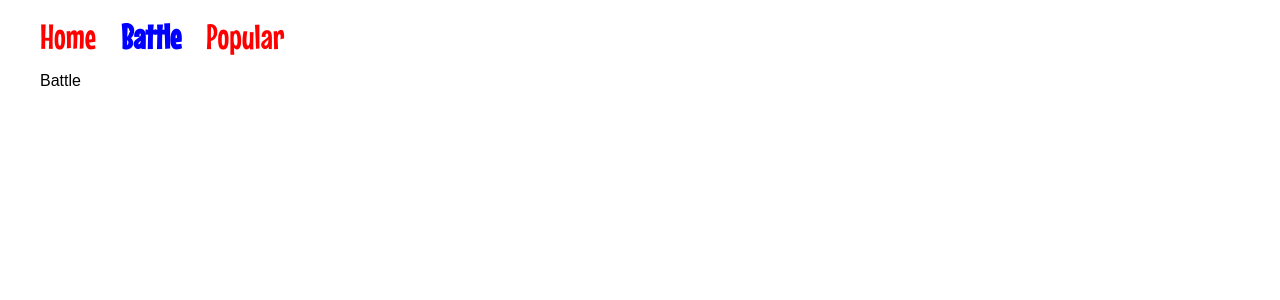
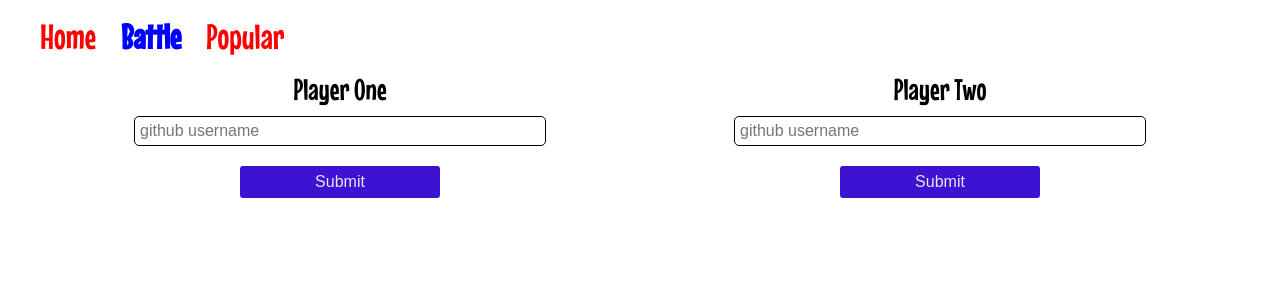
Before and after one commit to bdog72/git-hub-battle-part-2, a React app: page /battle in a window 1280 px wide. Shown: the top 300 px of the page. Built offline with nearby package versions, Linux system fonts and the light colour scheme; a web font is replaced by a local one.

Commit message:
about halfway through

```diff
--- a/src/components/App.js
+++ b/src/components/App.js
@@ -1,5 +1,5 @@
 import React, { Component } from 'react'
-import { BrowserRouter as Router, Route } from 'react-router-dom'
+import { BrowserRouter as Router, Route, Switch } from 'react-router-dom'
 import Popular from './Popular'
 import Nav from './Nav'
 import Home from './Home'
@@ -10,9 +10,14 @@
       <Router>
         <div className='container'>
           <Nav />
-          <Route exact path='/' component={Home} />
-          <Route path='/battle' component={Battle} />
-          <Route path='/popular' component={Popular} />
+          <Switch>
+            <Route exact path='/' component={Home} />
+            <Route exact path='/battle' component={Battle} />
+            <Route path='/popular' component={Popular} />
+            <Route render={function () {
+              return <p className='NF'>NOT FOUND</p>
+            }} />
+          </Switch>
         </div>
       </Router>
     )
--- a/src/components/Battle.js
+++ b/src/components/Battle.js
@@ -1,10 +1,160 @@
 import React, { Component } from 'react'
+import '../styles/battle.scss'
+import PropTypes from 'prop-types'
+
+function PlayerPreview (props) {
+  return (
+    <div>
+      <div className='column'>
+        <img className='avatar'
+          src={props.avatar}
+          alt={'Avatar for ' + props.username} />
+        <h2 className='username'>@{props.username}</h2>
+      </div>
+      <button className='reset'
+        onClick={props.onReset.bind(null, props.id)}>
+        Reset
+      </button>
+    </div>
+  )
+}
+
+PlayerPreview.propTypes = {
+  avatar: PropTypes.string.isRequired,
+  username: PropTypes.string.isRequired,
+  id: PropTypes.string.isRequired,
+  onReset: PropTypes.func.isRequired
+}
+
+class PlayerInput extends Component {
+  constructor (props) {
+    super(props)
+
+    this.state = {
+      username: ''
+    }
+    this.handleChange = this.handleChange.bind(this)
+    this.handleSubmit = this.handleSubmit.bind(this)
+  }
+
+  handleChange (event) {
+    var value = event.target.value
+
+    this.setState(function () {
+      return {
+        username: value
+      }
+    })
+  }
+
+  handleSubmit (event) {
+    event.preventDefault()
+
+    this.props.onSubmit(
+      this.props.id,
+      this.state.username
+    )
+  }
+
+  render () {
+    return (
+      <form className='column' onSubmit={this.handleSubmit}>
+        <label className='header' htmlFor='username'>
+          {this.props.label}
+        </label>
+        <input
+          id='username'
+          placeholder='github username'
+          type='text'
+          autoComplete='off'
+          value={this.state.username}
+          onChange={this.handleChange}
+        />
+        <button className='button'
+          type='submit'
+          disabled={!this.state.username}>
+          Submit
+        </button>
+      </form>
+    )
+  }
+}
+
+PlayerInput.propTypes = {
+  id: PropTypes.string.isRequired,
+  label: PropTypes.string.isRequired,
+  onSubmit: PropTypes.func.isRequired
+}
 
 export default class Battle extends Component {
+  constructor (props) {
+    super(props)
+
+    this.state = {
+      playerOneName: '',
+      playerTwoName: '',
+      playerOneImage: null,
+      playerTwoImage: null
+    }
+    this.handleSubmit = this.handleSubmit.bind(this)
+    this.handleReset = this.handleReset.bind(this)
+  }
+
+  handleSubmit (id, username) {
+    this.setState(function () {
+      var newState = {}
+      newState[id + 'Name'] = username
+      newState[id + 'Image'] = 'https://github.com/' + username + '.png?size=200'
+      return newState
+    })
+  }
+
+  handleReset (id) {
+    this.setState(function () {
+      var newState = {}
+      newState[id + 'Name'] = ''
+      newState[id + 'Image'] = null
+      return newState
+    })
+  }
+
   render () {
+    var playerOneName = this.state.playerOneName
+    var playerTwoName = this.state.playerTwoName
+    var playerOneImage = this.state.playerOneImage
+    var playerTwoImage = this.state.playerTwoImage
+
     return (
       <div>
-        Battle
+        <div className='row'>
+
+          {!playerOneName &&
+            <PlayerInput
+              id='playerOne'
+              label='Player One'
+              onSubmit={this.handleSubmit} />}
+
+          {playerOneImage !== null &&
+          <PlayerPreview
+            avatar={playerOneImage}
+            username={playerOneName}
+            onReset={this.handleReset}
+            id='playerOne' />}
+
+          {!playerTwoName &&
+            <PlayerInput
+              id='playerTwo'
+              label='Player Two'
+              onSubmit={this.handleSubmit} />}
+
+          {playerTwoImage !== null &&
+          <PlayerPreview
+            avatar={playerTwoImage}
+            username={playerTwoName}
+            onReset={this.handleReset}
+            id='playerTwo' />}
+
+        </div>
       </div>
     )
   }
--- a/src/styles/app.scss
+++ b/src/styles/app.scss
@@ -10,6 +10,7 @@
 body {
   margin: 0;
   font: $base-text-size / 1 $base-font-family;
+  font-family: 'Mouse Memoirs';
 }
 
 ul {
@@ -28,4 +29,9 @@
 .container {
   max-width: 1200px;
   margin: 0 auto;
+
+  .NF {
+    font-size: 7vw;
+    text-align: center;
+  }
 }
--- /dev/null
+++ b/src/styles/battle.scss
@@ -0,0 +1,58 @@
+.reset {
+  border: none;
+  background: transparent;
+  color: #d0021b;
+  display: block;
+  width: 100%;
+  text-align: center;
+}
+
+.reset:hover {
+  cursor: pointer;
+}
+
+.column {
+  display: flex;
+  flex-direction: column;
+  width: 500px;
+  align-items: center;
+
+  input {
+    border-radius: 5px;
+    margin: 10px 0;
+    padding: 5px;
+    border: 1px solid black;
+    font-size: 16px;
+    width: 80%;
+  }
+
+  label {
+    text-align: center;
+    font-size: 30px;
+    font-weight: 200;
+  }
+
+  .header {
+    text-align: center;
+    font-size: 30px;
+  }
+
+  .button {
+    color: #e6e6e6;
+    background: rgb(62, 18, 210);
+    border: none;
+    font-size: 16px;
+    border-radius: 3px;
+    width: 200px;
+    text-align: center;
+    display: block;
+    padding: 7px 0;
+    margin: 10px auto;
+  }
+}
+
+.row {
+  display: flex;
+  justify-content: space-around;
+  font-family: 'Mouse Memoirs';
+}
```
